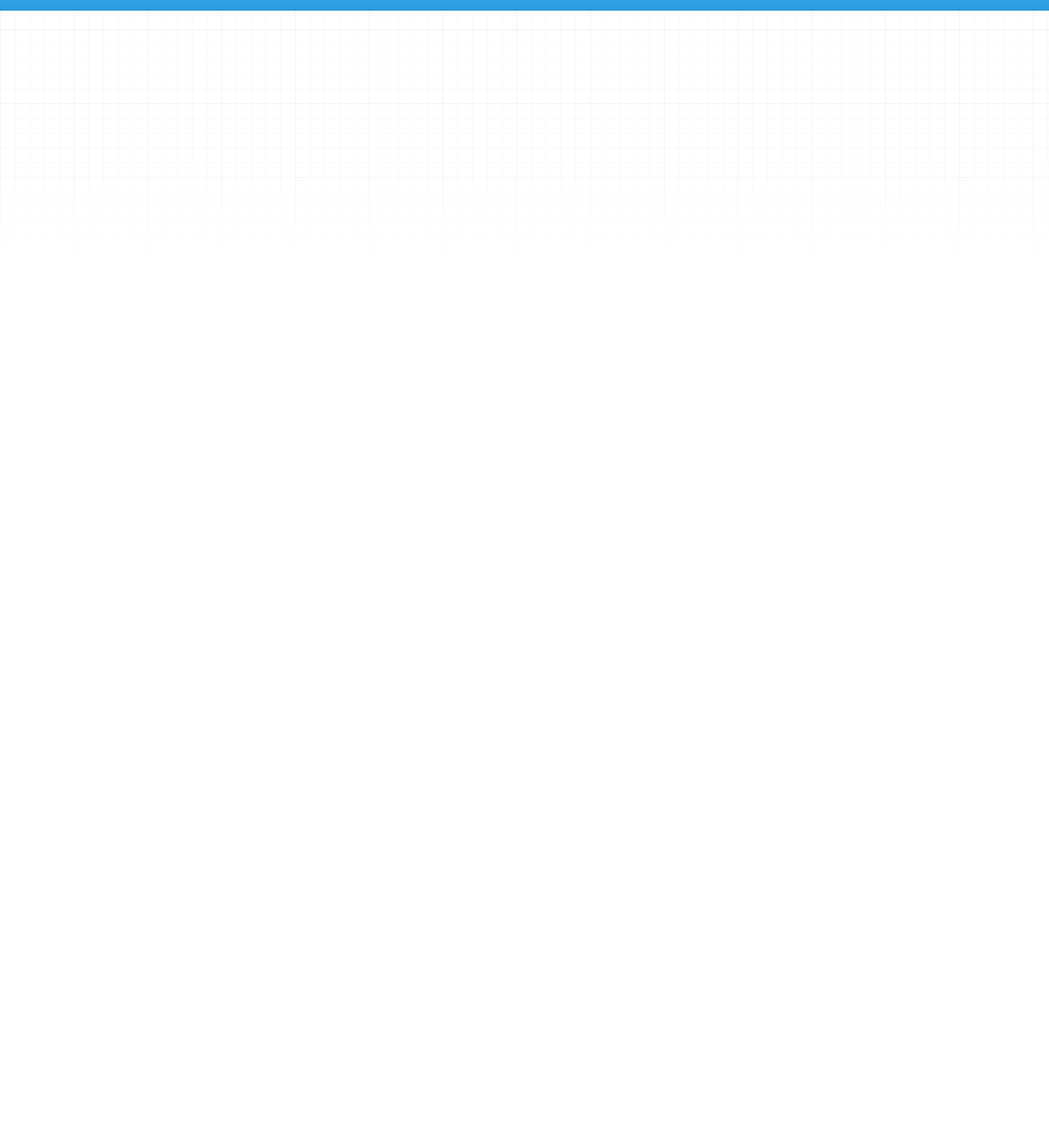
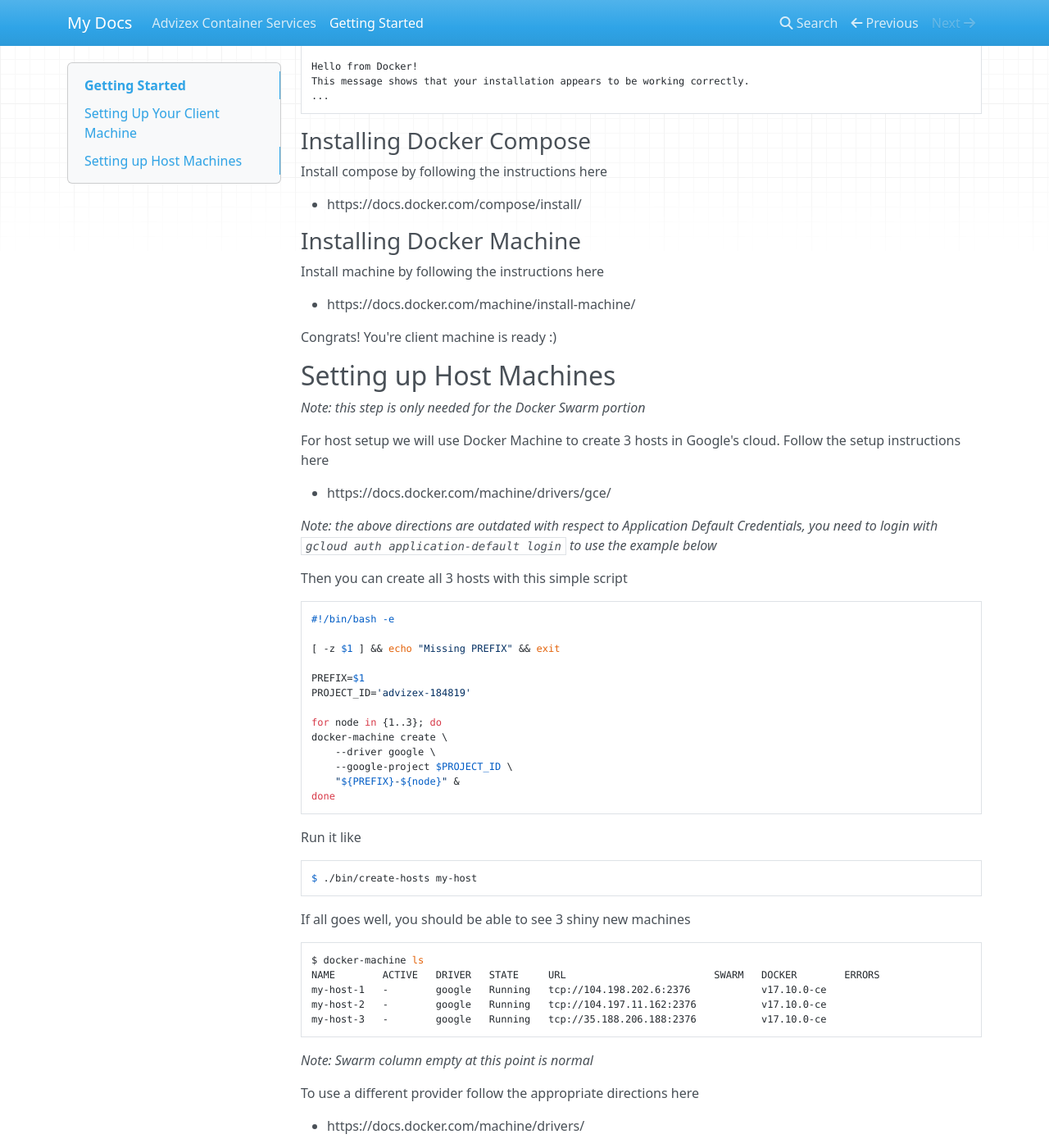
Before and after one commit to advizex/demo, an MkDocs documentation site: the page built from docs/setup.md, in a window 1280 px wide and 1400 px high, scrolled down 997 px. Shown: the whole window at 82% size. Built offline with MkDocs 1.6.1, drawn with Linux system fonts in a browser that asks for light colours; nearby versions of some CDN libraries; some of the changed text lies outside the part shown.

Commit message:
Document Docker env setup
Convenience script added for host creation

See https://github.com/advizex/demo/issues/3

````diff
--- a/docs/setup.md
+++ b/docs/setup.md
@@ -7,6 +7,10 @@ To deliver this workshop you will need at least one host with Docker installed.
 - all machine configured with Docker CE installed from the Docker store
 
 ##Setting Up Your Client Machine
+
+To do this workshop you will need Docker, Docker Compose, and Docker Machine.
+
+### Installing Docker
 
 All the editions of Docker on different platforms are now available from the Docker store
 
@@ -18,7 +22,7 @@ Download your flavor, this document is based on Docker CE running on Ubuntu 16.0
 
 After everything is setup, you should be able to get `version` and `info` from you client's Docker daemon
 
-```sh
+```bash
 $ docker version
 Client:
  Version:      17.09.0-ce
@@ -39,4 +43,97 @@ Server Version: 17.09.0-ce
 ...
 ```
 
-Congrats! You're ready to start the workshop :)
+As a final test, try
+
+```bash
+$ docker run hello-world
+
+Hello from Docker!
+This message shows that your installation appears to be working correctly.
+...
+```
+
+### Installing Docker Compose
+
+Install compose by following the instructions here
+
+- https://docs.docker.com/compose/install/
+
+### Installing Docker Machine
+
+Install machine by following the instructions here
+
+- https://docs.docker.com/machine/install-machine/
+
+Congrats! You're client machine is ready :)
+
+## Setting up Host Machines
+
+_Note: this step is only needed for the Docker Swarm portion_
+
+For host setup we will use Docker Machine to create 3 hosts in Google's cloud.  Follow the setup instructions here
+
+- https://docs.docker.com/machine/drivers/gce/
+
+_Note: the above directions are outdated with respect to Application Default Credentials, you need to login with `gcloud auth application-default login` to use the example below_
+
+Then you can create all 3 hosts with this simple script
+
+```bash
+#!/bin/bash -e
+
+[ -z $1 ] && echo "Missing PREFIX" && exit
+
+PREFIX=$1
+PROJECT_ID='advizex-184819'
+
+for node in {1..3}; do
+docker-machine create \
+    --driver google \
+    --google-project $PROJECT_ID \
+    "${PREFIX}-${node}" &
+done
+```
+
+Run it like
+
+```
+$ ./bin/create-hosts my-host
+```
+
+If all goes well, you should be able to see 3 shiny new machines
+
+```bash
+$ docker-machine ls
+NAME        ACTIVE   DRIVER   STATE     URL                         SWARM   DOCKER        ERRORS
+my-host-1   -        google   Running   tcp://104.198.202.6:2376            v17.10.0-ce
+my-host-2   -        google   Running   tcp://104.197.11.162:2376           v17.10.0-ce
+my-host-3   -        google   Running   tcp://35.188.206.188:2376           v17.10.0-ce
+```
+
+_Note: Swarm column empty at this point is normal_
+
+To use a different provider follow the appropriate directions here
+
+- https://docs.docker.com/machine/drivers/
+
+Test a host like this
+
+```bash
+jack@jackbook:~
+$ eval $(docker-machine env my-host-1)
+
+jack@jackbook:~ [my-host-1]
+$ docker run hello-world
+Unable to find image 'hello-world:latest' locally
+latest: Pulling from library/hello-world
+9a0669468bf7: Pull complete
+Digest: sha256:cf2f6d004a59f7c18ec89df311cf0f6a1c714ec924eebcbfdd759a669b90e711
+Status: Downloaded newer image for hello-world:latest
+
+Hello from Docker!
+This message shows that your installation appears to be working correctly.
+...
+```
+
+Congrats! Your hosts are ready for the workshop.
````
Also changed, not shown: 1 other file.
